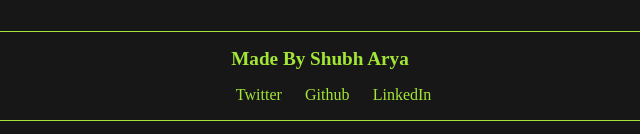
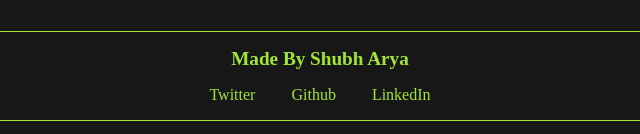
Before and after one commit to shubh-37/is-your-birthday-a-palindrome, a plain HTML site: page index.html in a window 1280 px wide. Shown: the part 679-813 px from the top of the page, 321-961 px from the left. Drawn offline with Linux system fonts and the light colour scheme.

Commit message:
style: centered footer links

```diff
--- a/styles.css
+++ b/styles.css
@@ -74,6 +74,7 @@ h1{
 }
 .list-non-bullet{
     list-style: none;
+    padding-inline-start: 0px;
 }
 
 .link{
@@ -84,5 +85,4 @@ h1{
 .list-item-inline{
     display: inline;
     padding: 1rem;
-    padding-inline-start: 0.2rem;
 }
```
